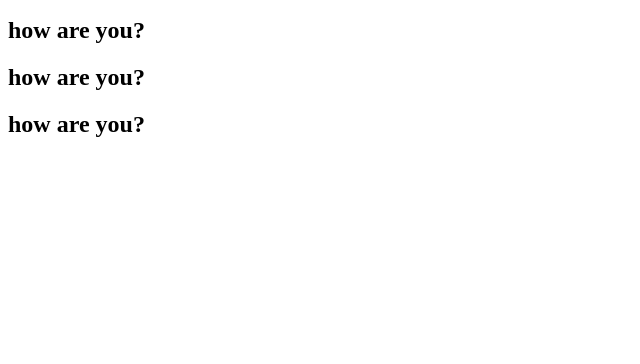
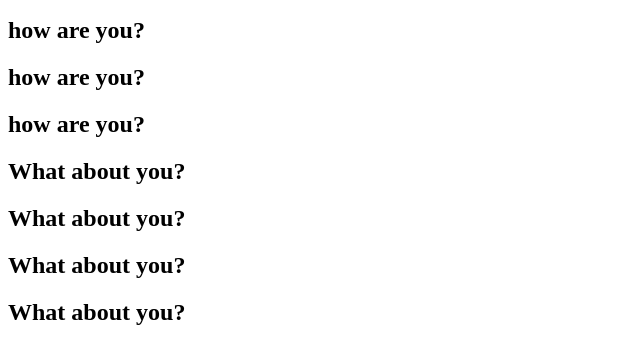
Before and after one commit to 21sakshi21/demo, a plain HTML site: page index.html in a window 1280 px wide. Shown: the part 96-460 px from the top of the page, without its empty margins (0-640 px from the left). Drawn offline with Linux system fonts and the light colour scheme.

Commit message:
This is first code

```diff
--- a/index.html
+++ b/index.html
@@ -3,3 +3,7 @@
 <h2> how are you?</h2>
 <h2> how are you?</h2>
 <h2> how are you?</h2>
+<h2> What about you?</h2>
+<h2> What about you?</h2>
+<h2> What about you?</h2>
+<h2> What about you?</h2>
```
